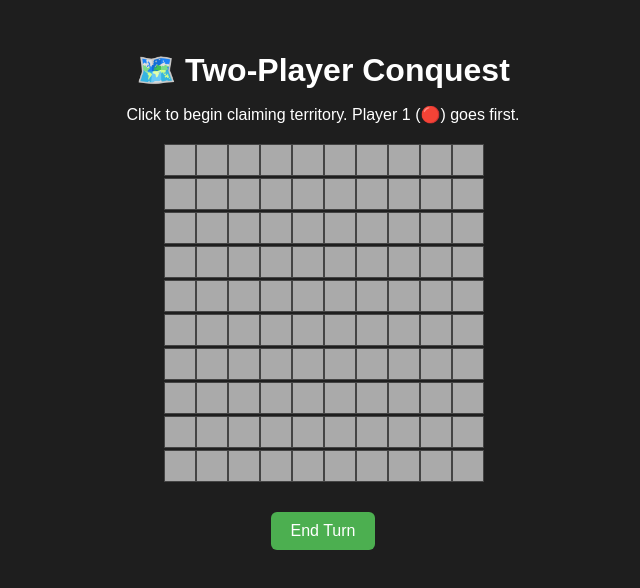
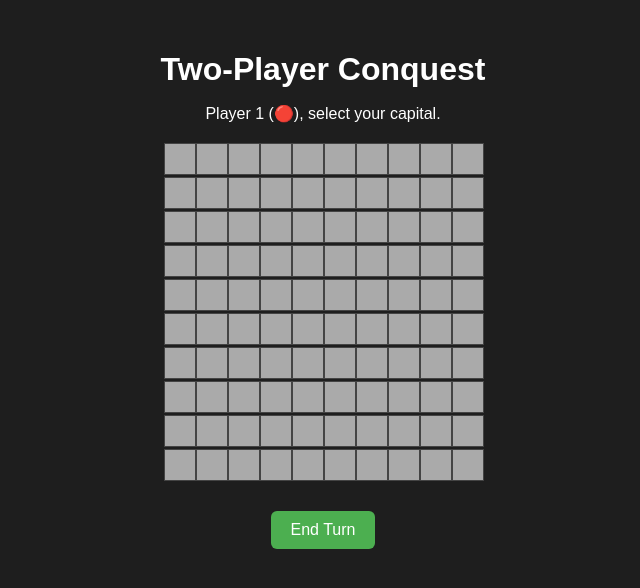
Before and after one commit to CharlieWilliams27099/no, a plain HTML site: page index.html in a window 1280 px wide. Shown: the whole page, without its empty margins (317-957 px from the left). Drawn offline with Linux system fonts and the light colour scheme.

Commit message:
Update index.html

```diff
--- a/index.html
+++ b/index.html
@@ -2,15 +2,14 @@
 <html lang="en">
 <head>
   <meta charset="UTF-8" />
-  <title>2-Player Strategy Conquest</title>
+  <title>🗺️ Two-Player Strategy</title>
   <link rel="stylesheet" href="style.css" />
 </head>
 <body>
-  <h1>🗺️ Two-Player Conquest</h1>
-  <p id="status">Click to begin claiming territory. Player 1 (🔴) goes first.</p>
+  <h1>Two-Player Conquest</h1>
+  <p id="status">Player 1 (🔴), select your capital.</p>
   <div id="board"></div>
   <button id="end-turn">End Turn</button>
-
   <script src="script.js"></script>
 </body>
 </html>
```
